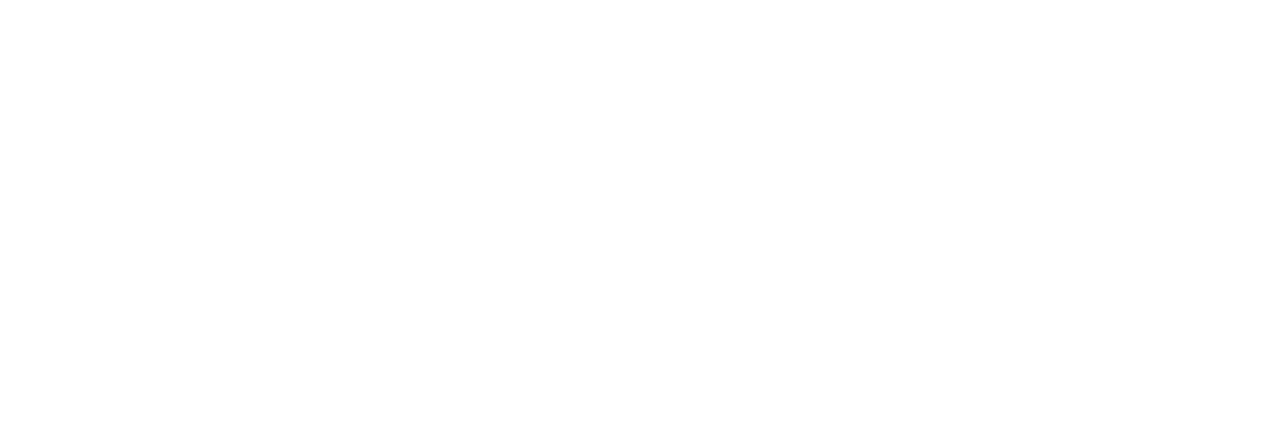
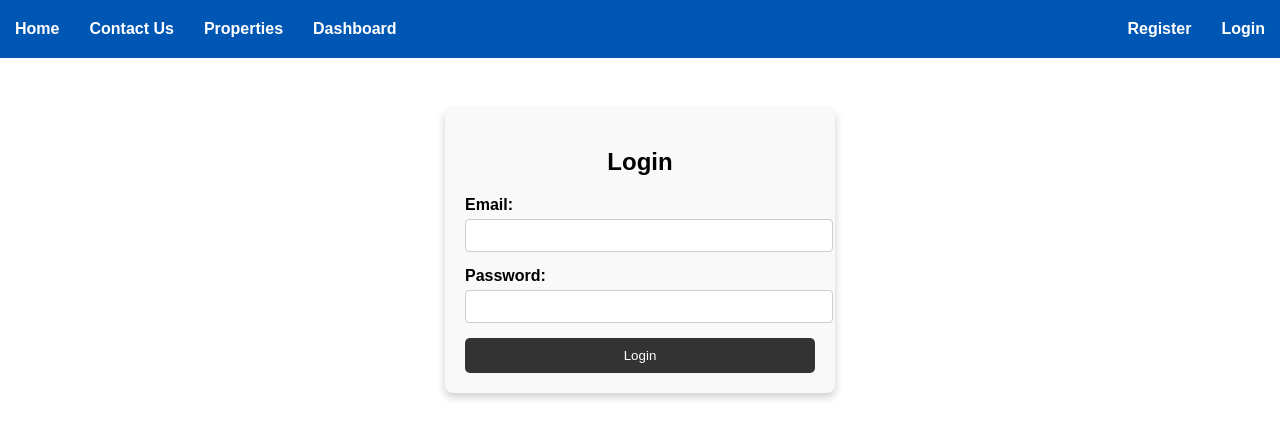
Before and after one commit to Haywaii1/apartment-react, a React (Create React App) app: page /login in a window 1280 px wide. Before the commit this address had no page. Shown: the top 438 px of the page. Built offline with nearby package versions, Linux system fonts and the light colour scheme.

Commit message:
created the Login and Register page

```diff
--- a/src/App.js
+++ b/src/App.js
@@ -6,6 +6,8 @@
 import PropertyDetails from './PropertyDetails';
 import BookingPage from './BookingPage';
 import PaymentPage from './PaymentPage';
+import Register from './Register';
+import Login from './Login';
 
 
 const App = () => {
@@ -13,6 +15,8 @@
     <Routes>
       <Route path="/home" element={<Home />} />
       <Route path="/contact" element={<Contact />} />
+      <Route path="/register" element={<Register />} />
+      <Route path="/login" element={<Login />} />
       <Route path="/properties" element={<Properties />} />
       <Route path="/properties/:id" element={<PropertyDetails />} />
       <Route path="/book/:id" element={<BookingPage />} />
--- a/src/BookingPage.js
+++ b/src/BookingPage.js
@@ -1,12 +1,17 @@
 import React from 'react';
 import { useParams } from 'react-router-dom';
 import './style.css'; // Import CSS file
+import Navbar from './Navbar';
 
 const BookingPage = () => {
   const { id } = useParams();
 
   return (
+    <div>
+        <Navbar />
+
     <div className="booking-container">
+
       <h2 className="booking-title">Book Your Property</h2>
       <p className="booking-subtitle">You are booking property ID: <strong>{id}</strong></p>
 
@@ -29,6 +34,7 @@
         <button type="submit" className="booking-button">Confirm Booking</button>
       </form>
     </div>
+    </div>
   );
 };
 
--- /dev/null
+++ b/src/Login.js
@@ -0,0 +1,54 @@
+import React, { useState } from "react";
+import { useNavigate } from "react-router-dom";
+import Navbar from "./Navbar";
+import "./style.css";
+
+const Login = () => {
+    const navigate = useNavigate();
+    const [formData, setFormData] = useState({ email: "", password: "" });
+
+    const handleChange = (e) => {
+        setFormData({ ...formData, [e.target.name]: e.target.value });
+    };
+
+    const handleSubmit = (e) => {
+        e.preventDefault();
+        console.log("Login data:", formData);
+        // Here you can add authentication logic
+        navigate("/dashboard"); // Redirect after login
+    };
+
+    return (
+        <div>
+            <Navbar />
+            <div className="form-container">
+                <h2>Login</h2>
+                <form onSubmit={handleSubmit} className="auth-form">
+                    <div className="form-group">
+                        <label>Email:</label>
+                        <input
+                            type="email"
+                            name="email"
+                            value={formData.email}
+                            onChange={handleChange}
+                            required
+                        />
+                    </div>
+                    <div className="form-group">
+                        <label>Password:</label>
+                        <input
+                            type="password"
+                            name="password"
+                            value={formData.password}
+                            onChange={handleChange}
+                            required
+                        />
+                    </div>
+                    <button type="submit" className="auth-btn">Login</button>
+                </form>
+            </div>
+        </div>
+    );
+};
+
+export default Login;
--- /dev/null
+++ b/src/Navbar.js
@@ -0,0 +1,29 @@
+import React from 'react';
+import { Link } from 'react-router-dom';
+import './style.css';
+
+const Navbar = () => {
+    return(
+        <div className="navbar">
+            <nav className='nav-container'>
+            <nav className="navbar">
+          <ul>
+            <li><Link to="/home">Home</Link></li>
+            <li><Link to="/contact">Contact Us</Link></li>
+            <li><Link to="/properties">Properties</Link></li>
+            <li><Link to="/dashboard">Dashboard</Link></li>
+            <div className="float-right" style={{ display: "flex" }} >
+              <li ><Link to="/register">Register</Link></li>
+              <li ><Link to="/login">Login</Link></li>
+            </div>
+
+          </ul>
+        </nav>
+
+            </nav>
+
+        </div>
+    )
+}
+
+export default Navbar;
--- a/src/PropertyDetails.js
+++ b/src/PropertyDetails.js
@@ -1,6 +1,7 @@
 import React from 'react';
 import { useParams, useNavigate } from 'react-router-dom';
 import './style.css';
+import Navbar from './Navbar';
 
 // Sample properties list (replace with API fetch if needed)
 const properties = [
@@ -45,7 +46,11 @@
   }
 
   return (
+    <div style={{ marginBottom: '30px' }}>
+        <Navbar />
+
     <div className="property-details-container">
+
       <img src={property.image} alt={property.title} className="property-details-image" />
       <h2 className="property-details-title">{property.title}</h2>
       <p className="property-details-description">{property.description}</p>
@@ -59,6 +64,7 @@
         Make Payment
       </button>
     </div>
+    </div>
   );
 };
 
--- /dev/null
+++ b/src/Register.js
@@ -0,0 +1,83 @@
+import React, { useState } from "react";
+import { useNavigate } from "react-router-dom";
+import Navbar from "./Navbar";
+import "./style.css";
+
+const Register = () => {
+    const navigate = useNavigate();
+    const [formData, setFormData] = useState({
+        name: "",
+        email: "",
+        password: "",
+        confirmPassword: "",
+    });
+
+    const handleChange = (e) => {
+        setFormData({ ...formData, [e.target.name]: e.target.value });
+    };
+
+    const handleSubmit = (e) => {
+        e.preventDefault();
+        if (formData.password !== formData.confirmPassword) {
+            alert("Passwords do not match!");
+            return;
+        }
+        console.log("Registration data:", formData);
+        // Here you can add registration logic
+        navigate("/dashboard"); // Redirect after registration
+    };
+
+    return (
+        <div>
+            <Navbar />
+            <div className="form-container">
+                <h2>Register</h2>
+                <form onSubmit={handleSubmit} className="auth-form">
+                    <div className="form-group">
+                        <label>Name:</label>
+                        <input
+                            type="text"
+                            name="name"
+                            value={formData.name}
+                            onChange={handleChange}
+                            required
+                        />
+                    </div>
+                    <div className="form-group">
+                        <label>Email:</label>
+                        <input
+                            type="email"
+                            name="email"
+                            value={formData.email}
+                            onChange={handleChange}
+                            required
+                        />
+                    </div>
+                    <div className="form-group">
+                        <label>Password:</label>
+                        <input
+                            type="password"
+                            name="password"
+                            value={formData.password}
+                            onChange={handleChange}
+                            required
+                        />
+                    </div>
+                    <div className="form-group">
+                        <label>Confirm Password:</label>
+                        <input
+                            type="password"
+                            name="confirmPassword"
+                            value={formData.confirmPassword}
+                            onChange={handleChange}
+                            required
+                        />
+                    </div>
+                    <button type="submit" className="auth-btn">Register</button>
+                </form>
+            </div>
+        </div>
+    );
+};
+
+export default Register;
--- a/src/contact.js
+++ b/src/contact.js
@@ -1,5 +1,6 @@
 import './style.css';
 import React, { useState } from 'react';
+import Navbar from './Navbar';
 
 const Contact = () => {
   const [formData, setFormData] = useState({
@@ -30,6 +31,9 @@
   };
 
   return (
+    <div>
+      <Navbar />
+
     <div className="contact-container">
       <h2 className="contact-title">Contact Us</h2>
       <form onSubmit={handleSubmit} className="contact-form">
@@ -88,6 +92,7 @@
         </button>
       </form>
     </div>
+    </div>
   );
 };
 
--- a/src/properties.js
+++ b/src/properties.js
@@ -1,6 +1,7 @@
 import React from 'react';
 import { useNavigate } from 'react-router-dom';
 import './style.css';
+import Navbar from './Navbar';
 
 const properties = [
   {
@@ -37,7 +38,12 @@
   const navigate = useNavigate();
 
   return (
+    <div>
+            <Navbar />
+
+
     <div className="properties-container">
+
       <h2 className="properties-title">Available Properties</h2>
 
       <div className="properties-grid">
@@ -57,6 +63,7 @@
         ))}
       </div>
     </div>
+    </div>
   );
 };
 
--- a/src/style.css
+++ b/src/style.css
@@ -24,11 +24,18 @@
   }
 
   .header {
-    background: url('https://via.placeholder.com/1600x400') no-repeat center center/cover;
-    color: #fff;
+    background-image: url('https://th.bing.com/th/id/R.ff838f9c40c6b4d240383edc2eb6f556?rik=GQQhipI1Zj%2b9Qw&pid=ImgRaw&r=0'); /* Replace with your image URL */
+    background-size: cover;
+    background-position: center;
+    background-repeat: no-repeat;
+    height: 100vh; /* Adjust height as needed */
+    display: flex;
+    align-items: center;
+    justify-content: center;
+    color: white; /* Ensure text is visible */
     text-align: center;
-    padding: 50px 0;
   }
+
 
   .navbar {
     background: #0056b3;
@@ -53,6 +60,14 @@
     text-decoration: none;
     font-weight: bold;
   }
+  .navbar ul li a:hover {
+    color: #000;
+    transition: color 0.3s ease;
+  }
+  .navbar ul li a:focus {
+    color: #e70505;
+}
+
 
   .navbar ul .float-right {
     margin-left: auto;
@@ -68,7 +83,7 @@
   }
 
   .hero button {
-    background: #ff9800;
+    background: #007bff;
     color: #fff;
     border: none;
     padding: 10px 20px;
@@ -600,3 +615,66 @@
 .make-payment-button:hover {
   background-color: #0056b3;
 }
+
+
+/* Auth Form Styling (Both Login & Register) */
+.form-container {
+  width: 350px;
+  margin: 50px auto;
+  padding: 20px;
+  border-radius: 8px;
+  background-color: #f9f9f9;
+  box-shadow: 0 4px 8px rgba(0, 0, 0, 0.2);
+  text-align: center;
+}
+
+.form-container h2 {
+  margin-bottom: 20px;
+}
+
+.auth-form {
+  display: flex;
+  flex-direction: column;
+}
+
+.form-group {
+  margin-bottom: 15px;
+  text-align: left;
+}
+
+.form-group label {
+  display: block;
+  font-weight: bold;
+}
+
+.form-group input {
+  width: 100%;
+  padding: 8px;
+  margin-top: 5px;
+  border: 1px solid #ccc;
+  border-radius: 4px;
+}
+
+.auth-btn {
+  width: 100%;
+  padding: 10px;
+  background-color: #333;
+  color: white;
+  border: none;
+  border-radius: 5px;
+  cursor: pointer;
+}
+
+.auth-btn:hover {
+  background-color: #555;
+}
+
+.home-view-more {
+  width: 100%;
+  border-radius: 5px;
+  font-size: 15px;
+}
+
+.home-view-more:hover {
+  background-color: #218838;
+}
```
Also changed, not shown: src/Home.js (+42 -35 lines).
